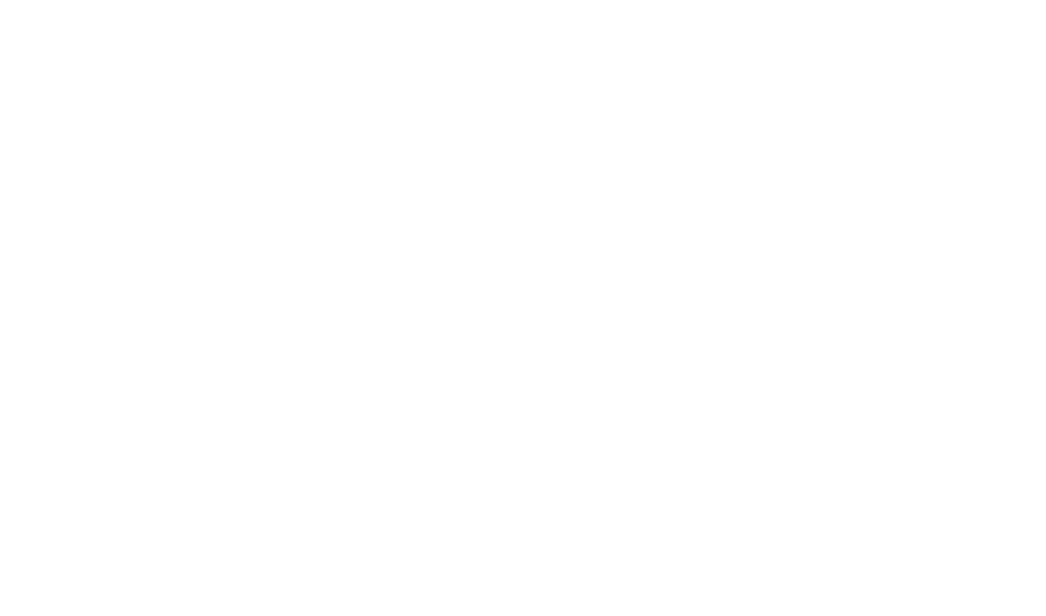
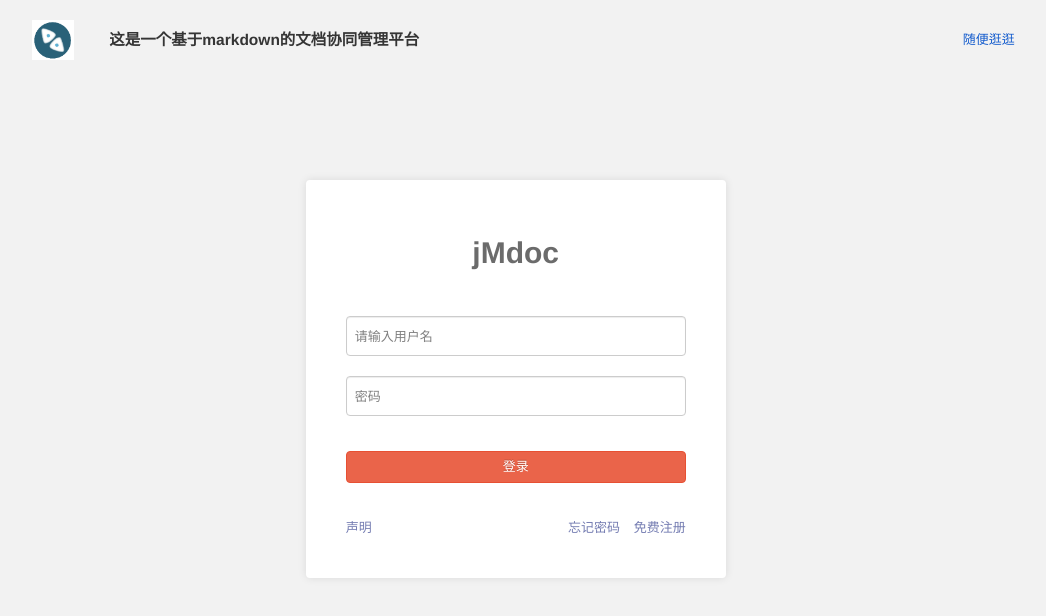
Before and after one commit to shuangdeyu/file_pool_view, a plain HTML site: page login.html in a window 1280 px wide. Shown: the whole page, without its empty margins (114-1160 px from the left). Drawn offline with Linux system fonts and the light colour scheme.

Commit message:
基础建设

```diff
--- a/login.html
+++ b/login.html
@@ -4,20 +4,166 @@
     <meta charset="UTF-8">
     <title>jMdoc-登录</title>
 
+    <link rel="stylesheet" href="extend/zui/css/zui.min.css">
     <script type="text/javascript" src="static/js/jquery-3.3.1.min.js"></script>
+    <script type="text/javascript" src="extend/zui/js/zui.min.js"></script>
     <script type="text/javascript" src="static/js/common.js"></script>
+
+    <style>
+        body {
+            background-color: #f2f2f2;
+        }
+
+        .login-head {
+            height: 80px;
+            display: flex;
+            justify-content: center;
+            align-items: Center;
+        }
+
+        .login-head img {
+            height: 40px;
+            float: right;
+            margin-right: 15px;
+        }
+
+        .login-body {
+            /*height: 65rem;*/
+            /*background-color: #448099;*/
+        }
+
+        .login-body .login-card {
+            width: 420px;
+            margin: 100px auto 0 -17px;
+            padding: 40px 40px 40px;
+            background-color: #fff;
+            border-radius: 4px;
+            box-shadow: 0 0 8px rgba(0, 0, 0, .1);
+            vertical-align: middle;
+            display: inline-block;
+        }
+
+        .login-card-name {
+            font-size: 3rem;
+            font-weight: 900;
+            margin: 0 auto 30px;
+            padding: 10px;
+            color: #6B6B6B;
+            text-align: center;
+        }
+
+        .login-card-form {
+            margin-bottom: 20px;
+        }
+
+        .login-card-form input {
+            height: 40px;
+        }
+
+        .login-card-btn {
+            margin: 35px 0;
+        }
+
+        /*.login-card-btn .btn {*/
+        /*color: #fff;*/
+        /*text-shadow: 0 -1px 0 rgba(0, 0, 0, .2);*/
+        /*background-color: #757db2;*/
+        /*border-color: #757db2;*/
+        /*}*/
+
+        /*.login-card-btn .btn:hover {*/
+        /*text-shadow: 1px 2px 10px rgba(0, 0, 0, .6);*/
+        /*}*/
+        .login-card-other a {
+            color: #757db2;
+            margin-left: 10px;
+        }
+
+        .login-card-other-warn {
+            cursor: pointer;
+            color: #757db2;
+        }
+    </style>
 </head>
 <body>
-<div class="container">
-    <div class="row">
+<div class="container-fluid login">
+    <div class="row login-head">
+        <div class="col-md-2">
+            <img src="static/images/logo.png">
+        </div>
+        <div class="col-md-8">
+            <strong style="font-size: 1.55rem">这是一个基于markdown的文档协同管理平台</strong>
+        </div>
+        <div class="col-md-2">
+            <a href="#">随便逛逛</a>
+        </div>
+    </div>
+    <div class="row login-body">
+        <div class="col-md-4 col-md-offset-4">
+            <div class="login-card">
+                <div class="login-card-name">
+                    <span>jMdoc</span>
+                </div>
+                <div class="login-card-form">
+                    <input type="text" class="form-control" name="user_name" placeholder="请输入用户名">
+                </div>
+                <div class="login-card-form">
+                    <input type="password" class="form-control" name="password" placeholder="密码">
+                </div>
+                <div class="login-card-btn">
+                    <button class="btn btn-block btn-danger" type="button">登录</button>
+                </div>
+                <div class="login-card-other row">
+                    <div class="col-md-3">
+                        <span class="login-card-other-warn" data-toggle="modal" data-target="#Warning">声明</span>
+                    </div>
+                    <div class="col-md-9" style="text-align: right">
+                        <a href="#" class="forget-pwd">忘记密码</a>
+                        <a href="#">免费注册</a>
+                    </div>
+                </div>
+            </div>
+        </div>
+    </div>
 
-    </div>
-    <div class="row">
-
-    </div>
-    <div class="row">
-
+    <div class="modal fade" id="Warning">
+        <div class="modal-dialog" style="width: 350px;">
+            <div class="modal-content">
+                <div class="modal-header">
+                    <button type="button" class="close" data-dismiss="modal"><span aria-hidden="true">×</span><span
+                            class="sr-only">关闭</span></button>
+                    <h4 class="modal-title">声明</h4>
+                </div>
+                <div class="modal-body">
+                    <!-- 使用百度编辑器编辑复制过来 -->
+                    <p style="line-height: 1.5em;">
+                        <span style="font-size: 14px; color: rgb(127, 127, 127); font-family: arial, helvetica, sans-serif;">该站文档以池的方式保存编辑</span>
+                    </p>
+                    <p style="line-height: 1.5em;">
+                        <span style="font-size: 14px; color: rgb(127, 127, 127); font-family: arial, helvetica, sans-serif;">离开池，删除池用户无法操作文档</span>
+                    </p>
+                    <p style="line-height: 1.5em;">
+                        <span style="font-size: 14px; color: rgb(127, 127, 127); font-family: arial, helvetica, sans-serif;">重要文档强烈建议保存在私有池中</span>
+                    </p>
+                    <p style="line-height: 1.5em;">
+                        <span style="font-size: 14px; color: rgb(127, 127, 127); font-family: arial, helvetica, sans-serif;">该站不对此负责</span>
+                    </p>
+                    <p>
+                        <br/>
+                    </p>
+                </div>
+            </div>
+        </div>
     </div>
 </div>
+
+<script>
+    $('.forget-pwd').on('click', function () {
+        new $.zui.Messager('暂未开通此功能', {
+            type: "special",
+            placement: "center",
+        }).show();
+    });
+</script>
 </body>
 </html>
```
Also changed, not shown: extend/zui/css/zui.css, extend/zui/css/zui.min.css, static/images/logo.png (added).
